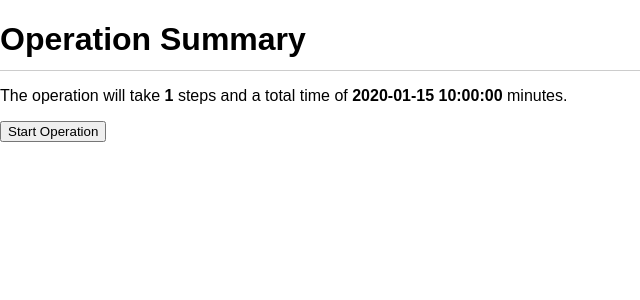
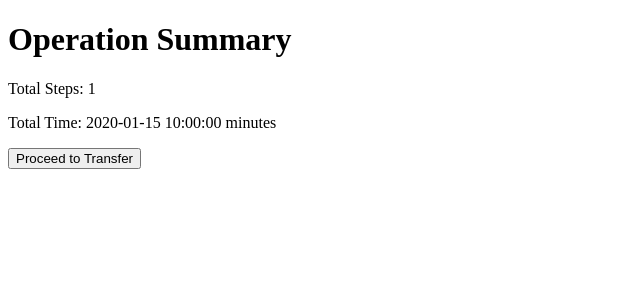
Before and after one commit to mryu003/MasterCargo, a Flask app: template website/templates/summary.html in a window 1280 px wide. Shown: the top 300 px of the page, without its empty margins (0-640 px from the left). Run offline with Flask 3, Linux system fonts and the light colour scheme; the template is opened without the code that fills it: most values are stand-ins (such as "Sample title", 1, 10 or a date in 2020).

Commit message:
Update summary.html

```diff
--- a/website/templates/summary.html
+++ b/website/templates/summary.html
@@ -1,20 +1,14 @@
 <!DOCTYPE html>
-<html lang="en">
+<html>
 <head>
-    <meta charset="UTF-8">
-    <meta name="viewport" content="width=device-width, initial-scale=1.0">
-    <title>Operation Summary</title>
-    <link rel="stylesheet" href="{{ url_for('static', filename='css/styles.css') }}">
+    <title>Summary</title>
 </head>
 <body>
-    <header>
-        <h1>Operation Summary</h1>
-    </header>
-    <main>
-        <p>The operation will take <strong>{{ total_steps }}</strong> steps and a total time of <strong>{{ total_time }}</strong> minutes.</p>
-        <form action="/transfer" method="GET">
-            <button type="submit">Start Operation</button>
-        </form>
-    </main>
+    <h1>Operation Summary</h1>
+    <p>Total Steps: {{ total_steps }}</p>
+    <p>Total Time: {{ total_time }} minutes</p>
+    <form method="POST">
+        <button type="submit">Proceed to Transfer</button>
+    </form>
 </body>
 </html>
```
